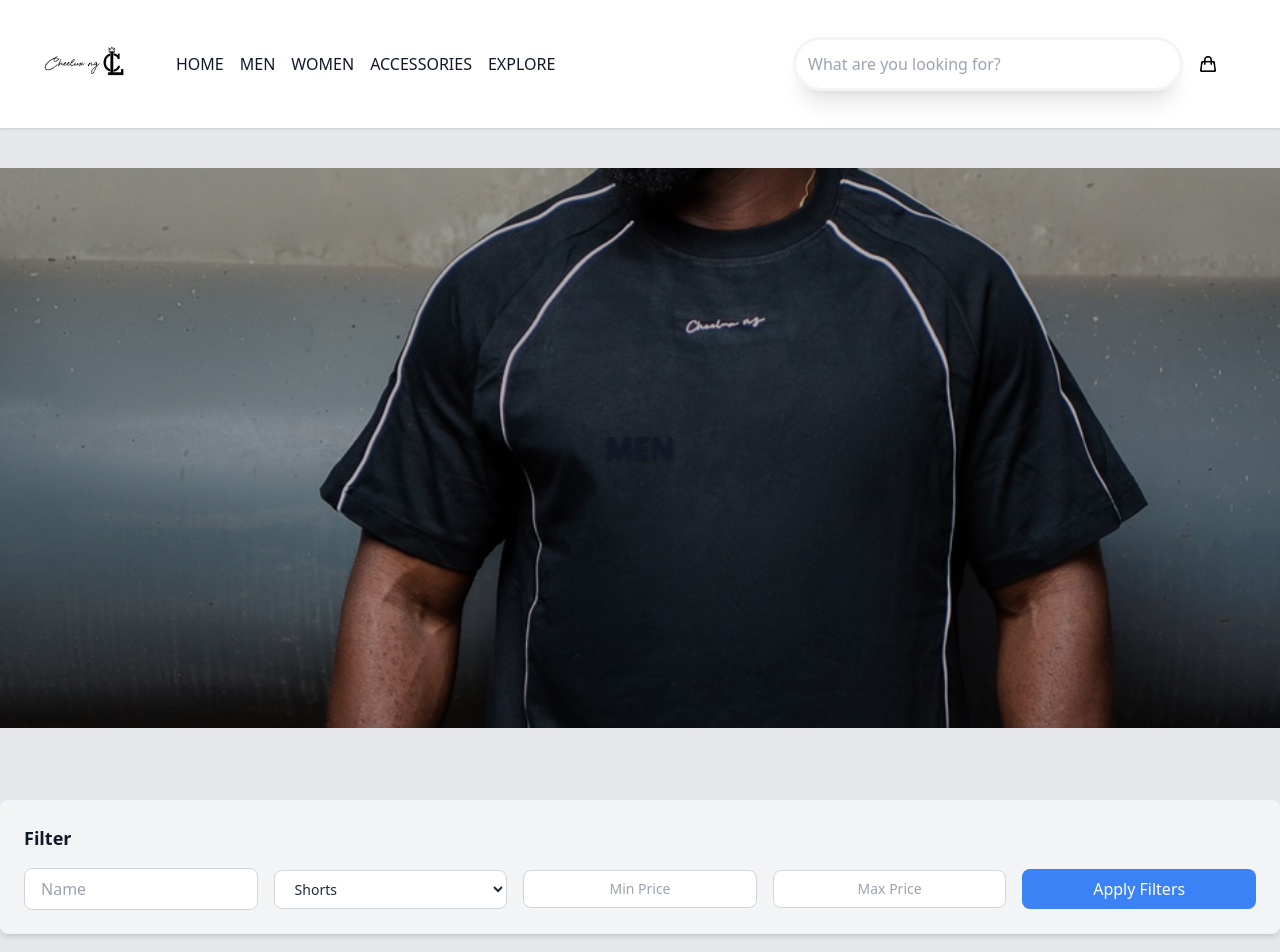
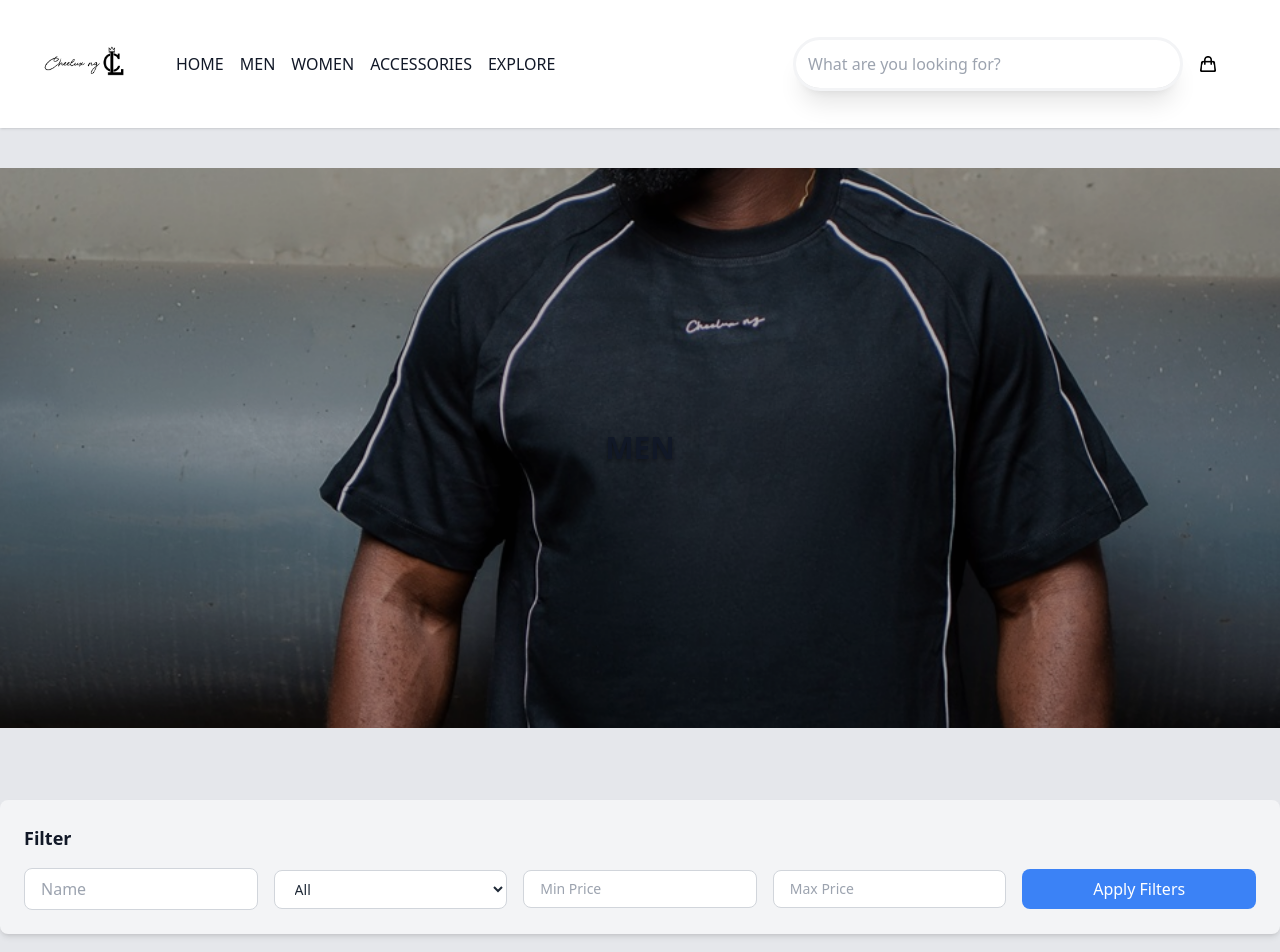
Before and after one commit to 0FFSIDE1/Cheeluxng-FE, a Vue app: page /men in a window 1280 px wide. Shown: the top 952 px of the page. Built offline with nearby package versions, Linux system fonts and the light colour scheme; no server answers.

Commit message:
imporve filter

```diff
--- a/src/components/Filter.vue
+++ b/src/components/Filter.vue
@@ -23,6 +23,7 @@
           <!-- Name Input -->
           <div class="flex-1">
             <input
+              v-model="filters.name"
               type="text"
               placeholder="Name"
               class="w-full text-sm px-4 py-2 border border-gray-300 rounded-lg focus:outline-none focus:ring-2 focus:ring-blue-500"
@@ -32,28 +33,31 @@
           <!-- Type Dropdown -->
           <div class="flex-1">
             <select
-              name="type"
+              v-model="filters.type"
               class="w-full text-sm px-4 py-2 border border-gray-300 rounded-lg bg-white focus:outline-none focus:ring-2 focus:ring-blue-500"
             >
-              <option class="text-sm" value="Shorts">Shorts</option>
-              <option class="text-sm" value="Sleeves">Sleeves</option>
-              <option class="text-sm" value="Sets">Sets</option>
+              <option :value="null">All</option>
+              <option value="Shorts">Shorts</option>
+              <option value="Sleeves">Sleeves</option>
+              <option value="Sets">Sets</option>
             </select>
           </div>
 
-          <!-- Min Price Input -->
+          <!-- Min Price -->
           <div class="flex-1">
             <input
-              type="text"
+              v-model.number="filters.minPrice"
+              type="number"
               placeholder="Min Price"
               class="w-full text-sm px-4 py-2 border border-gray-300 rounded-lg text-center focus:outline-none focus:ring-2 focus:ring-blue-500"
             />
           </div>
 
-          <!-- Max Price Input -->
+          <!-- Max Price -->
           <div class="flex-1">
             <input
-              type="text"
+              v-model.number="filters.maxPrice"
+              type="number"
               placeholder="Max Price"
               class="w-full text-sm px-4 py-2 border border-gray-300 rounded-lg text-center focus:outline-none focus:ring-2 focus:ring-blue-500"
             />
@@ -62,6 +66,7 @@
           <!-- Submit Button -->
           <div class="flex-1">
             <button
+              @click="applyFilters"
               class="w-full px-4 py-2 bg-blue-500 text-white rounded-lg hover:bg-blue-600 focus:outline-none focus:ring-2 focus:ring-blue-500"
             >
               Apply Filters
@@ -71,52 +76,48 @@
       </div>
     </div>
 
-    <!-- Default Filter for Larger Screens -->
+    <!-- Large Screen Filters (non-modal) -->
     <div v-else-if="!isMobile" class="p-6 bg-gray-100 rounded-lg shadow-md">
       <h3 class="text-lg font-semibold mb-4 text-gray-900">Filter</h3>
       <div class="flex flex-wrap gap-4 items-center">
-        <!-- Name Input -->
         <div class="flex-1">
           <input
+            v-model="filters.name"
             type="text"
             placeholder="Name"
             class="w-full px-4 py-2 border border-gray-300 rounded-lg focus:outline-none focus:ring-2 focus:ring-blue-500"
           />
         </div>
-
-        <!-- Type Dropdown -->
         <div class="flex-1">
           <select
-            name="type"
+            v-model="filters.type"
             class="w-full text-sm px-4 py-2 border border-gray-300 rounded-lg bg-white focus:outline-none focus:ring-2 focus:ring-blue-500"
           >
-            <option class="text-sm" value="Shorts">Shorts</option>
-            <option class="text-sm" value="Sleeves">Sleeves</option>
-            <option class="text-sm" value="Sets">Sets</option>
+            <option :value="null">All</option>
+            <option value="Shorts">Shorts</option>
+            <option value="Sleeves">Sleeves</option>
+            <option value="Sets">Sets</option>
           </select>
         </div>
-
-        <!-- Min Price Input -->
         <div class="flex-1">
           <input
-            type="text"
+            v-model.number="filters.minPrice"
+            type="number"
             placeholder="Min Price"
-            class="w-full text-sm px-4 py-2 border border-gray-300 rounded-lg text-center focus:outline-none focus:ring-2 focus:ring-blue-500"
+            class="w-full text-sm px-4 py-2 border border-gray-300 rounded-lg focus:outline-none focus:ring-2 focus:ring-blue-500"
           />
         </div>
-
-        <!-- Max Price Input -->
         <div class="flex-1">
           <input
-            type="text"
+            v-model.number="filters.maxPrice"
+            type="number"
             placeholder="Max Price"
-            class="w-full text-sm px-4 py-2 border border-gray-300 rounded-lg text-center focus:outline-none focus:ring-2 focus:ring-blue-500"
+            class="w-full text-sm px-4 py-2 border border-gray-300 rounded-lg focus:outline-none focus:ring-2 focus:ring-blue-500"
           />
         </div>
-
-        <!-- Submit Button -->
         <div class="flex-1">
           <button
+            @click="applyFilters"
             class="w-full px-4 py-2 bg-blue-500 text-white rounded-lg hover:bg-blue-600 focus:outline-none focus:ring-2 focus:ring-blue-500"
           >
             Apply Filters
@@ -130,21 +131,23 @@
 <script>
 export default {
   name: "FilterComponent",
+  emits: ['update:filters'],
   data() {
     return {
       isMobile: window.innerWidth <= 768,
       showFilterModal: false,
+      filters: {
+        name: '',
+        type: null,
+        minPrice: null,
+        maxPrice: null
+      }
     };
-  },
-  methods: {
-    toggleFilterModal() {
-      this.showFilterModal = !this.showFilterModal;
-    },
   },
   mounted() {
     window.addEventListener("resize", this.handleResize);
   },
-  beforeDestroy() {
+  beforeUnmount() {
     window.removeEventListener("resize", this.handleResize);
   },
   methods: {
@@ -154,10 +157,10 @@ export default {
     toggleFilterModal() {
       this.showFilterModal = !this.showFilterModal;
     },
-  },
+    applyFilters() {
+      this.$emit('update:filters', this.filters);
+      if (this.isMobile) this.showFilterModal = false;
+    }
+  }
 };
 </script>
-
-<style scoped>
-/* Add any additional custom styles here if needed */
-</style>
```
